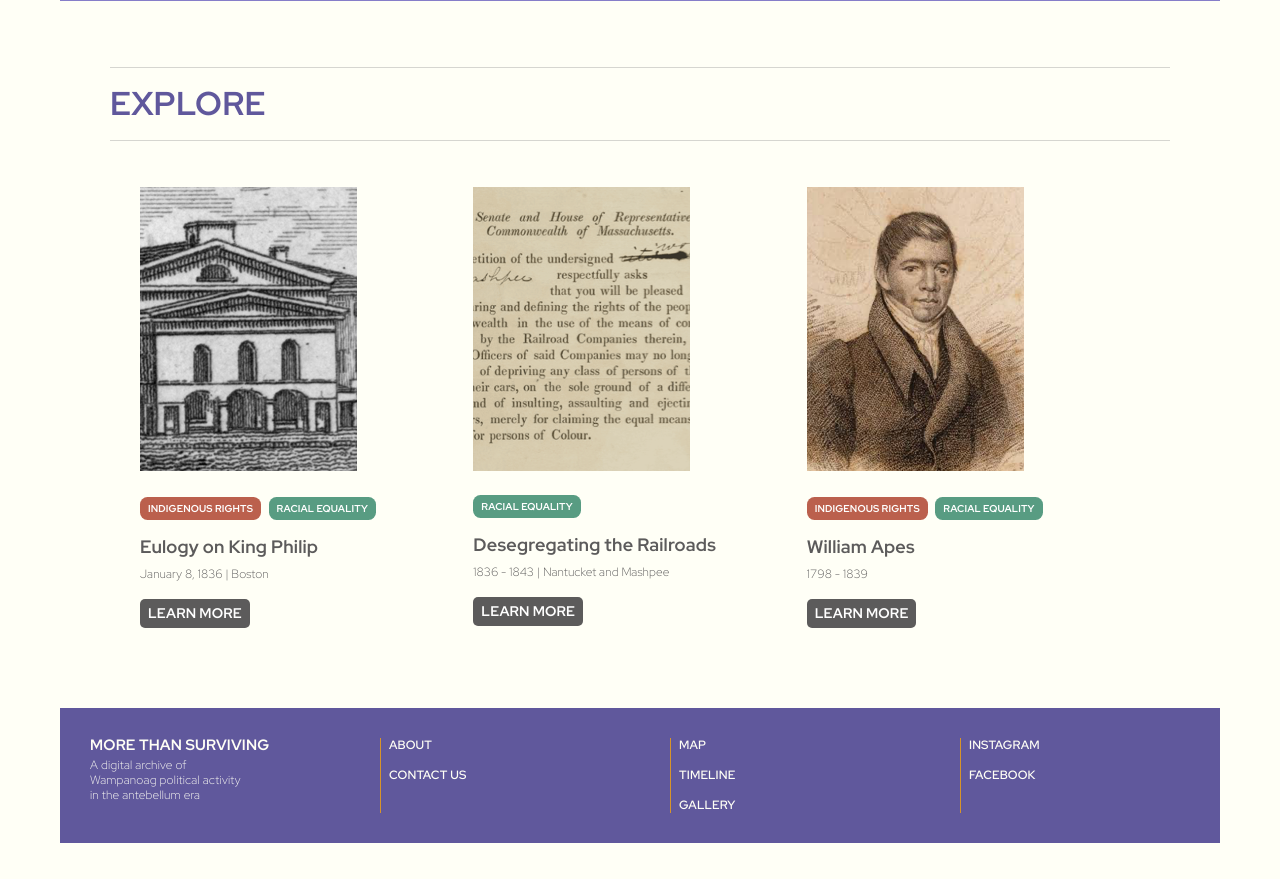
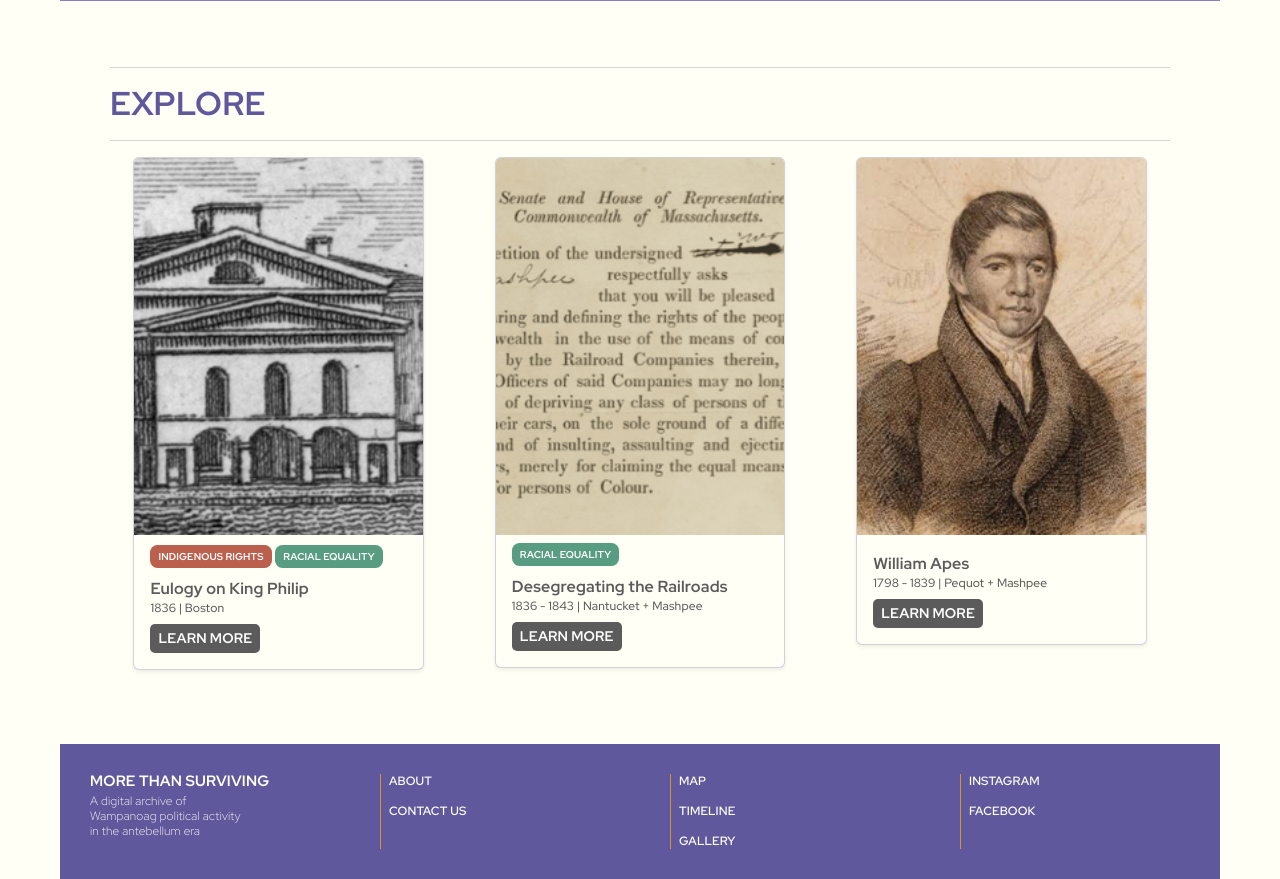
Before and after one commit to zeldaskywalker/more-than-surviving, a Django app: page / in a window 1280 px wide. Shown: the part 1427-2306 px from the top of the page. Before the commit the page ends 2270 px from the top, so only its background shows below. Run offline with Django 4.2, Linux system fonts and the light colour scheme; some libraries are stand-ins or nearby versions.

Commit message:
Update homepage explore to match gallery cards.

```diff
--- a/mts/templates/base.html
+++ b/mts/templates/base.html
@@ -12,6 +12,7 @@
         <link rel="stylesheet" href="{% static 'css/site.css' %}">
     </head>
     <script src="https://cdn.knightlab.com/libs/timeline3/latest/js/timeline.js"></script>
+    <script src="https://cdn.jsdelivr.net/npm/bootstrap@5.3.0-alpha3/dist/js/bootstrap.bundle.min.js" integrity="sha384-ENjdO4Dr2bkBIFxQpeoTz1HIcje39Wm4jDKdf19U8gI4ddQ3GYNS7NTKfAdVQSZe" crossorigin="anonymous"></script>
     <body>
         <nav>
             <div class="header-footer-container header-container">
--- a/mts/templates/home.html
+++ b/mts/templates/home.html
@@ -89,50 +89,39 @@
     <hr>
     <h1>EXPLORE</h1>
     <hr>
-    <div id="landing-example-explore">
-        <!-- To change one of the "Explore" items:
-        1. Add a new image to /static/images
-        2. Replace the image name in the <img src> tag
-        3. Replace the title in the <h3>, then replace the date and location in the line below
-        4. Change the event or activist id in the link
-
-        Notice that the spacing in this section is... a bit ad hoc.
-        Be sure to keep the double break (</br></br>) after the image
-        and the spaces (&nbsp;&nbsp;) between issue tags.-->
-
-        <!-- First item in Explore section-->
-        <div class="explore-item">
-            <img src="{% static '/images/EulogyHome.png' %}">
-            </br></br>
-            <p><button id="indigenous-rights-button" disabled>INDIGENOUS RIGHTS</button>&nbsp;&nbsp;<button
-                    id="racial-equality-button" disabled>RACIAL EQUALITY</button></p>
-            <h3>Eulogy on King Philip</h3>
-            <p class="home-image-caption">January 8, 1836 | Boston</p>
-            <a href="/event/EVT4"><button>LEARN MORE</button></a>
+    <div class="row justify-content-around">
+        <div class="col-md-3" style="width: 29%;"><!-- HERE -->
+            <div class="card mb-4 shadow-sm"><!-- HERE -->
+                <img class="card-img-top" src="{% static '/images/EulogyHome.png' %}">
+                <div class="card-body" style="background-color: #FFFFF6; border-radius: 10px; padding-top: 8px;">
+                    <div><button id='indigenous-rights-button' disabled>INDIGENOUS RIGHTS</button> <button id='racial-equality-button' disabled>RACIAL EQUALITY</button></div>
+                    <div><h3 style="font-size:16px; letter-spacing: 0.18px; font-weight: 700; padding-top: 10px; margin-bottom: 4px">Eulogy on King Philip</h3></div>
+                    <div><h4 style="font-size:12px; letter-spacing: 0.13px; font-weight: 500;">1836 | Boston</h4></div>
+                    <a href="/event/EVT4"><button>LEARN MORE</button></a>
+                </div>
+            </div>
         </div>
-
-        <!-- Second item in Explore section-->
-        <div class="explore-item">
-            <img src="{% static '/images/RailroadsHome.png' %}">
-            </br></br>
-            <p><button id="racial-equality-button" disabled>RACIAL EQUALITY</button></p>
-            <h3>Desegregating the Railroads</h3>
-            <p class="home-image-caption">1836 - 1843 | Nantucket and Mashpee</p>
-            <a href="/event/EVT5"><button>LEARN MORE</button></a>
+        <div class="col-md-3" style="width: 29%;"><!-- HERE -->
+            <div class="card mb-4 shadow-sm"><!-- HERE -->
+                <img class="card-img-top" src="{% static '/images/RailroadsHome.png' %}">
+                <div class="card-body" style="background-color: #FFFFF6; border-radius: 10px; padding-top: 8px;">
+                    <div><button id="racial-equality-button" disabled>RACIAL EQUALITY</button></div>
+                    <div><h3 style="font-size:16px; letter-spacing: 0.18px; font-weight: 700; padding-top: 10px; margin-bottom: 4px">Desegregating the Railroads</h3></div>
+                    <div><h4 style="font-size:12px; letter-spacing: 0.13px; font-weight: 500;">1836 - 1843 | Nantucket + Mashpee</h4></div>
+                    <a href="/event/EVT5"><button>LEARN MORE</button></a>
+                </div>
+            </div>
         </div>
-
-
-        <!-- Third item in Explore section-->
-        <div class="explore-item">
-            <img src="{% static '/images/WilliamApesHome.png' %}">
-            </br></br>
-            <p><button id="indigenous-rights-button" disabled>INDIGENOUS RIGHTS</button>&nbsp;&nbsp;<button
-                    id="racial-equality-button" disabled>RACIAL EQUALITY</button></p>
-            <h3>William Apes</h3>
-            <p class="home-image-caption">1798 - 1839</p>
-            <a href="/activist/ACT2"><button>LEARN MORE</button></a>
+        <div class="col-md-3" style="width: 29%;"><!-- HERE -->
+            <div class="card mb-4 shadow-sm"><!-- HERE -->
+                <img class="card-img-top" src="{% static '/images/WilliamApesHome.png' %}">
+                <div class="card-body" style="background-color: #FFFFF6; border-radius: 10px; padding-top: 8px;">
+                    <div><h3 style="font-size:16px; letter-spacing: 0.18px; font-weight: 700; padding-top: 10px; margin-bottom: 4px">William Apes</h3></div>
+                    <div><h4 style="font-size:12px; letter-spacing: 0.13px; font-weight: 500;">1798 - 1839 | Pequot + Mashpee</h4></div>
+                    <a href="/activist/ACT2"><button>LEARN MORE</button></a>
+                </div>
+            </div>
         </div>
-
     </div>
 </div>
 {% endblock content %}
```
